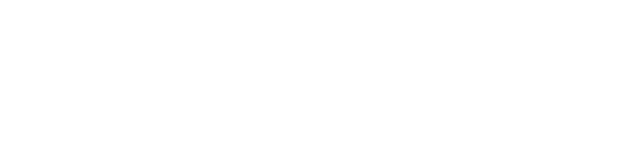
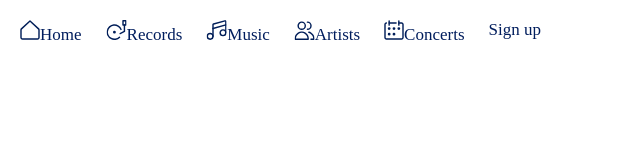
Before and after one commit to mrtjslade/liftedLogicChallenge, a plain HTML site: page index.html in a window 1280 px wide. Shown: the whole page, without its empty margins (0-640 px from the left). Drawn offline with Linux system fonts and the light colour scheme.

Commit message:
nav edits

```diff
--- a/index.html
+++ b/index.html
@@ -2,21 +2,55 @@
 <!--[if lt IE 7]>      <html class="no-js lt-ie9 lt-ie8 lt-ie7"> <![endif]-->
 <!--[if IE 7]>         <html class="no-js lt-ie9 lt-ie8"> <![endif]-->
 <!--[if IE 8]>         <html class="no-js lt-ie9"> <![endif]-->
-<!--[if gt IE 8]>      <html class="no-js"> <!--<![endif]-->
+<!--[if gt IE 8]>      <html class="no-js"> <![endif]-->
 <html>
+
 <head>
     <meta charset="utf-8">
     <meta http-equiv="X-UA-Compatible" content="IE=edge">
     <title></title>
     <meta name="description" content="">
     <meta name="viewport" content="width=device-width, initial-scale=1">
-        <link rel="stylesheet" href="">
+    <link rel="stylesheet" href="styles.css">
 </head>
+
 <body>
+    <!--Navigation-->
+    <div class="navbar" id="navbar">
+        <a href="#home"><img class="navicon" src="assets\icons\nav\home.svg">Home</a>
+        <a href="#news"><img class="navicon" src="assets\icons\nav\record.svg">Records</a>
+        <a href="#contact"><img class="navicon" src="assets\icons\nav\musicnote.svg">Music</a>
+        <a href="#contact"><img class="navicon" src="assets\icons\nav\people.svg">Artists</a>
+        <a href="#contact"><img class="navicon" src="assets\icons\nav\calendar.svg">Concerts</a>
+        <a href="#submit">Sign up</a>
+    </div>
+
+    <!--Hero-->
+    <div>
+
+    </div>
+    <!--About-->
+
+    <!--New Releases-->
+
+    <!--Artist Slider-->
+
+    <!--Google Maps-->
+
+    <!--Contact-->
+
+    <!--Footer-->
+
+
+
+
+
+
     <!--[if lt IE 7]>
             <p class="browsehappy">You are using an <strong>outdated</strong> browser. Please <a href="#">upgrade your browser</a> to improve your experience.</p>
         <![endif]-->
 
     <script src="" async defer></script>
 </body>
+
 </html>
--- a/styles.css
+++ b/styles.css
@@ -0,0 +1,45 @@
+:root {
+  /*Headings, Footer, Icons, Logo, etc... */
+  --blue: #001D5D;
+  /*All Caps Heading, Button Text. Map Items */
+  --green: #42A418;
+  /*Button Background*/
+  --palegreen: #D9F0D0;
+  /*Shadow base color*/
+  --black: #000000;
+  /*White is used in the design */
+  --white: #FFFFFF;
+  /*Body Text, Form Fields*/
+  --gray: #777777;
+  /*Testimonials Background*/
+  --lightgray: #F6F6F6;
+  /*Slider Buttons*/
+  --pale: #B8BFCF;
+  /*Testimonials Slider*/
+  --shadow: #FFFFFF;
+}
+
+.navbar {
+overflow: hidden;
+  text-align: center;
+  width: 100%;
+}
+
+.navbar a {
+  float: left;
+  padding: 12px;
+  color: var(--blue);
+  text-decoration: none;
+  font-size: 17px;
+}
+
+.navicon {
+  filter: invert(8%) sepia(70%) saturate(3395%) hue-rotate(215deg) brightness(99%) contrast(105%);
+}
+
+@media screen and (max-width: 500px) {
+  .navbar a {
+    float: none;
+    display: block;
+  }
+}
```
Also changed, not shown: assets/Icons/basic/Arrows Button Left.svg (renamed from assets/Icons/Basic Icons/Arrows Button Left.svg), assets/Icons/basic/Arrows Button Right.svg (renamed from assets/Icons/Basic Icons/Arrows Button Right.svg), assets/Icons/basic/Down Chevron.svg (renamed from assets/Icons/Basic Icons/Down Chevron.svg), assets/Icons/basic/Message size indicator.svg (renamed from assets/Icons/Basic Icons/Message size indicator.svg), assets/Icons/basic/Play button triangle.svg (renamed from assets/Icons/Basic Icons/Play button triangle.svg), assets/Icons/nav/calendar.svg (renamed from assets/Icons/Nav Icons/Calendar.svg), assets/Icons/nav/home.svg (renamed from assets/Icons/Nav Icons/Home.svg), assets/Icons/nav/musicnote.svg (renamed from assets/Icons/Nav Icons/Music Note.svg), assets/Icons/nav/people.svg (renamed from assets/Icons/Nav Icons/People.svg), assets/Icons/nav/record.svg (renamed from assets/Icons/Nav Icons/Record.svg), assets/Icons/social/002-facebook 1.svg (renamed from assets/Icons/Social Icons/002-facebook 1.svg), assets/Icons/social/004-twitter 1.svg (renamed from assets/Icons/Social Icons/004-twitter 1.svg), assets/Icons/social/007-instagram 1.svg (renamed from assets/Icons/Social Icons/007-instagram 1.svg), assets/Icons/social/009-youtube 1.svg (renamed from assets/Icons/Social Icons/009-youtube 1.svg). Lines whose indentation alone changed are shown as unchanged.
